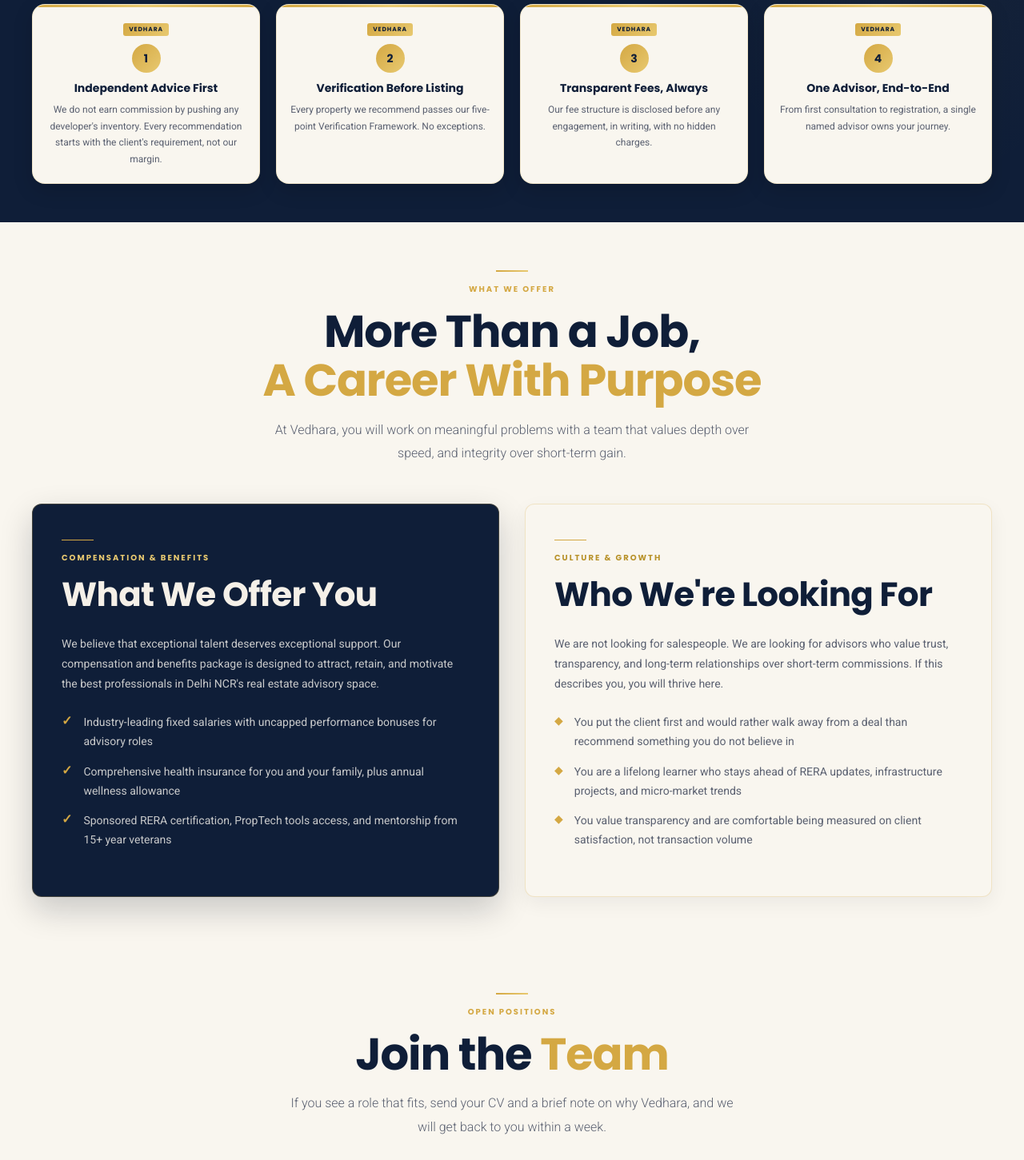
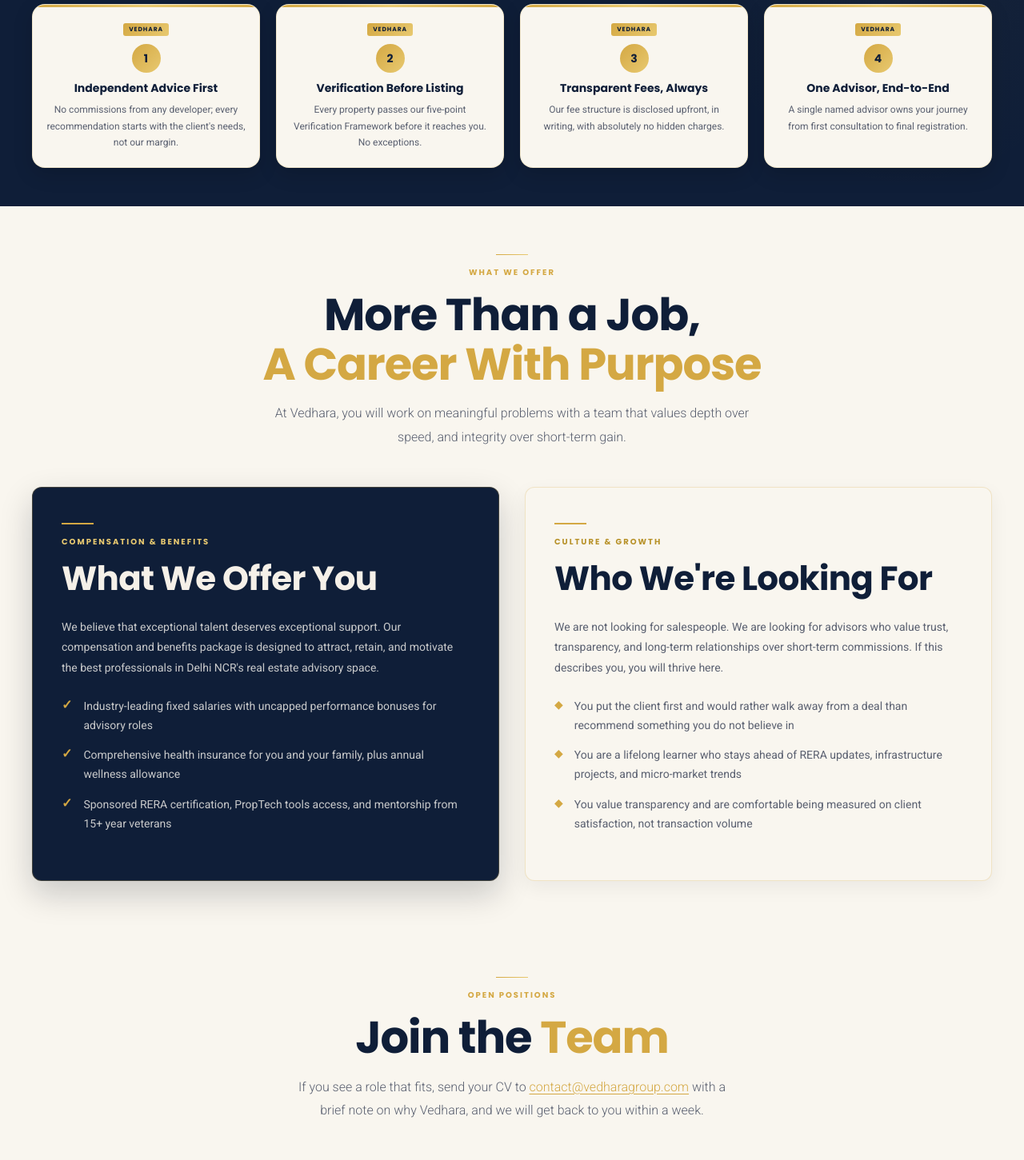
Before and after one commit to mohit1661-ai/Vedhara-Group-Supabase, a Next.js app: page /careers in a window 1280 px wide. Shown: the part 1360-2811 px from the top of the page at 80% size. Built offline with nearby package versions, Linux system fonts and the light colour scheme.

Commit message:
careers: mailto links for Apply Now and CV submission

```diff
--- a/app/careers/page.tsx
+++ b/app/careers/page.tsx
@@ -58,10 +58,10 @@ const openRoles = [
 ];
 
 const values = [
-  { title:"Independent Advice First", desc:"We do not earn commission by pushing any developer's inventory. Every recommendation starts with the client's requirement, not our margin." },
-  { title:"Verification Before Listing", desc:"Every property we recommend passes our five-point Verification Framework. No exceptions." },
-  { title:"Transparent Fees, Always", desc:"Our fee structure is disclosed before any engagement, in writing, with no hidden charges." },
-  { title:"One Advisor, End-to-End", desc:"From first consultation to registration, a single named advisor owns your journey." },
+  { title:"Independent Advice First", desc:"No commissions from any developer; every recommendation starts with the client's needs, not our margin." },
+  { title:"Verification Before Listing", desc:"Every property passes our five-point Verification Framework before it reaches you. No exceptions." },
+  { title:"Transparent Fees, Always", desc:"Our fee structure is disclosed upfront, in writing, with absolutely no hidden charges." },
+  { title:"One Advisor, End-to-End", desc:"A single named advisor owns your journey from first consultation to final registration." },
 ];
 
 export default function CareersPage() {
@@ -203,7 +203,9 @@ export default function CareersPage() {
                 Join the<span style={{ color:"#d4a843" }}> Team</span>
               </h2>
               <p className="body-lg" style={{ color:"var(--slate)",maxWidth:560,margin:"0 auto" }}>
-                If you see a role that fits, send your CV and a brief note on why Vedhara, and we will get back to you within a week.
+                If you see a role that fits, send your CV to{" "}
+                <a href="mailto:contact@vedharagroup.com" style={{ color:"var(--gold)",textDecoration:"underline",textUnderlineOffset:3 }}>contact@vedharagroup.com</a>
+                {" "}with a brief note on why Vedhara, and we will get back to you within a week.
               </p>
             </div>
           </ScrollReveal>
@@ -223,9 +225,9 @@ export default function CareersPage() {
                     <h3 style={{ fontFamily:"var(--t-head)",fontSize:14,fontWeight:700,color:"var(--navy)",marginBottom:8,lineHeight:1.4 }}>{role.title}</h3>
                     <p className="body-sm" style={{ color:"var(--slate)",fontSize:12,lineHeight:1.7,flex:1 }}>{role.desc}</p>
                     <div style={{ paddingTop:16,marginTop:12,borderTop:"1px solid rgba(212,168,67,0.15)" }}>
-                      <span style={{ fontFamily:"var(--t-head)",fontSize:9.5,fontWeight:700,letterSpacing:"0.05em",textTransform:"uppercase",color:"var(--gold-dk)",display:"inline-flex",alignItems:"center",gap:4 }}>
+                      <a href={`mailto:contact@vedharagroup.com?subject=Application%20for%20${encodeURIComponent(role.title)}`} style={{ fontFamily:"var(--t-head)",fontSize:9.5,fontWeight:700,letterSpacing:"0.05em",textTransform:"uppercase",color:"var(--gold-lt)",display:"inline-flex",alignItems:"center",gap:4,background:"var(--navy)",padding:"6px 14px",borderRadius:6,textDecoration:"none",transition:"all 0.2s" }} className="apply-btn">
                         Apply Now →
-                      </span>
+                      </a>
                     </div>
                   </div>
                 </div>
--- a/app/globals.css
+++ b/app/globals.css
@@ -263,6 +263,9 @@ img,video{max-width:100%;height:auto;}
 .hover-lift{transition:transform 0.4s var(--ease-spring),box-shadow 0.4s ease,filter 0.3s ease;}
 .hover-lift:hover{transform:translateY(-6px) scale(1.01);box-shadow:0 24px 48px rgba(9,15,29,0.25);filter:brightness(1.05);}
 
+/* Apply Now button — navy idle, gold hover */
+.apply-btn:hover{background:var(--gold)!important;color:var(--navy)!important;}
+
 /* Gold-framed card — gold border on all 4 sides + hover popup */
 .gold-frame-card{position:relative;border:1px solid rgba(212,168,67,0.25);border-radius:12px;transition:transform 0.45s var(--ease-spring),box-shadow 0.4s ease;height:100%;}
 .gold-frame-card:hover{transform:translateY(-6px) scale(1.015);box-shadow:0 24px 56px rgba(9,15,29,0.3);}
```
